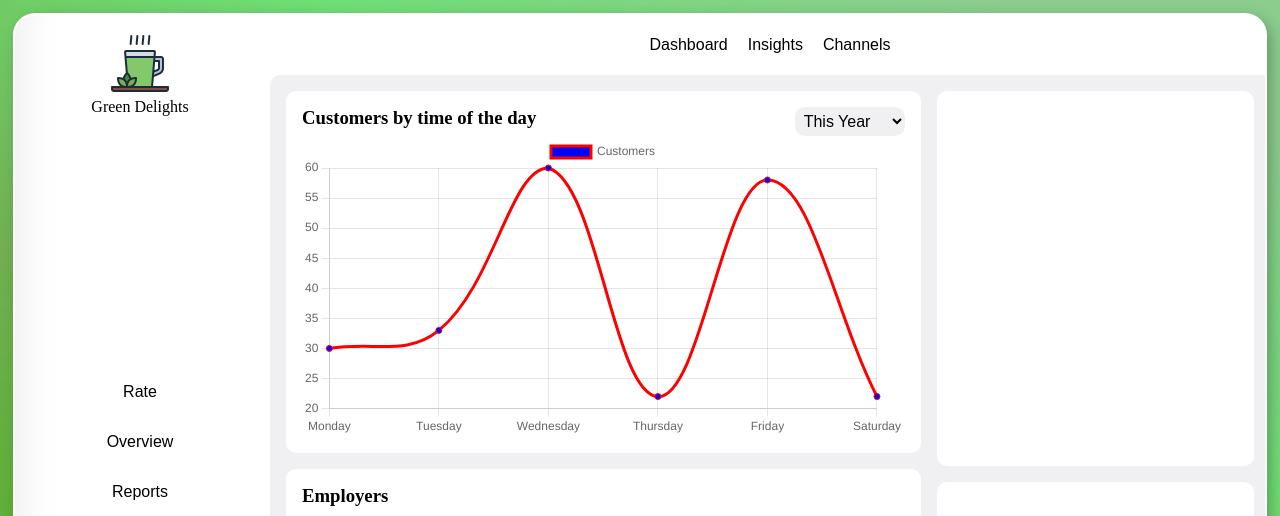
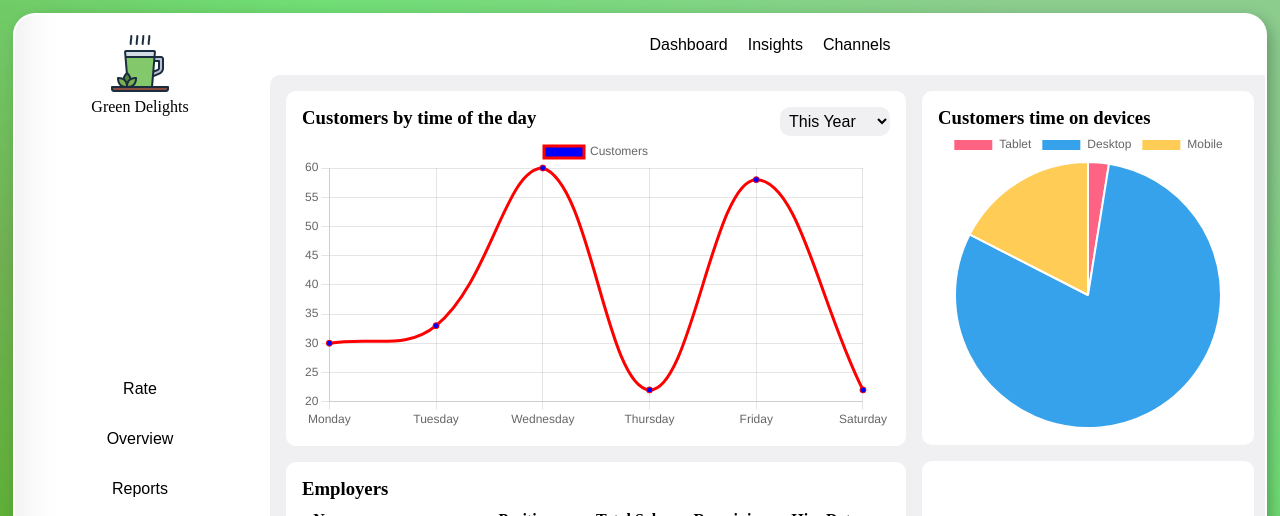
Before and after one commit to Freedy-R/dashboard, a React (Create React App) app: page / in a window 1280 px wide. Shown: the top 516 px of the page. Built offline with nearby package versions, Linux system fonts and the light colour scheme.

Commit message:
section Customer Devices add static pie chart

```diff
--- a/src/components/elements/AllCharts.js
+++ b/src/components/elements/AllCharts.js
@@ -1,8 +1,9 @@
-import { Chart as ChartJS, LineElement, PointElement, CategoryScale, LinearScale, Tooltip, Legend } from "chart.js"
-import { Line } from "react-chartjs-2";
+import { Chart as ChartJS,LineElement, PointElement, CategoryScale, LinearScale, Tooltip, Legend, ArcElement } from "chart.js"
+import { Line, Pie } from "react-chartjs-2";
 
 ChartJS.register(
     LineElement,
+    ArcElement,
     PointElement,
     CategoryScale,
     LinearScale,
@@ -10,26 +11,48 @@ ChartJS.register(
     Legend,
 );
 
-const LineChart = () => {
+export const LineChart = () => {
     const data = {
-        labels: ['Monday' , 'Tuesday' , 'Wednesday' , 'Thursday', 'Friday', 'Saturday' ],
+        labels: ['Monday', 'Tuesday', 'Wednesday', 'Thursday', 'Friday', 'Saturday'],
         datasets: [{
             label: 'Customers',
-            data: [30, 33, 60,22,58,22],
+            data: [30, 33, 60, 22, 58, 22],
             borderColor: 'red',
             backgroundColor: 'blue',
             tension: 0.4
         }]
     }
-    const options = {
-
-    }
+    const options = {}
     return (
         <>
-            <div  className="customerVisit">
+            <div className="customerVisit">
                 <Line data={data} options={options}></Line>
             </div>
         </>
     )
 }
-export default LineChart;
+export const CustomersDevices = () => {
+    const data = {
+        labels: ['Tablet', 'Desktop', 'Mobile'],
+        datasets: [{
+            data: [2.5,79.2,17.3],
+            backgroundColor: [
+                'rgb(255, 99, 132)',
+                'rgb(54, 162, 235)',
+                'rgb(255, 205, 86)'
+              ],
+              hoverOffset: 4
+        }],
+    }
+    const options = {
+        type: 'pie',
+        data: data,
+    }
+    return (
+        <>
+            <div className="customersDevices">
+                <Pie data={data} options={options}></Pie>
+            </div>
+        </>
+    )
+}
--- a/src/components/elements/SectionsView.js
+++ b/src/components/elements/SectionsView.js
@@ -1,4 +1,4 @@
-import LineChart from "./AllCharts";
+import {LineChart,CustomersDevices} from "./AllCharts";
 import profile from "../../assets/rating.png"
 
 const SectionsView = () => {
@@ -38,7 +38,10 @@ const SectionsView = () => {
                     <div className="dashboard_sections_view--element"></div>
                 </div>
                 <div className="dashboard_sections_view--right">
-                    <div className="dashboard_sections_view--element"></div>
+                    <div className="dashboard_sections_view--element">
+                        <h3>Customers time on devices</h3>
+                        <CustomersDevices></CustomersDevices>
+                    </div>
                     <div className="dashboard_sections_view--element"></div>
                 </div>
             </section>
--- a/src/style/sections.css
+++ b/src/style/sections.css
@@ -26,16 +26,6 @@
   font-size: 1.3rem;
 }
 
-.btnBack {
-  width: 32px;
-  height: 32px;
-  margin: 3px;
-  border-radius: 80%;
-  color: black;
-  background-color: var(--bgSectionButton_colour);
-  border: none;
-}
-
 .dashboard_sections_view {
   position: relative;
   display: grid;
@@ -54,6 +44,10 @@
   grid-template-columns: 100%;
   grid-template-rows: min-content 1fr 1fr;
 }
+.dashboard_sections_view--right {
+  grid-template-columns: 100%;
+  grid-template-rows: min-content 1fr;
+}
 .dashboard_sections_view--element {
   position: relative;
   background-color: white;
@@ -61,6 +55,7 @@
   padding: 1rem;
 }
 
+/* Customers chart section */
 .dashboard_sections_view--left > .dashboard_sections_view--element:first-child {
   display: grid;
   background-color: white;
@@ -78,6 +73,8 @@
   padding: 5px;
   margin-left: auto;
 }
+
+/* customerVisit chart style */
 .customerVisit {
   position: relative;
   grid-column: 1/-1;
@@ -91,6 +88,8 @@
   height: fit-content;
   gap: 10px;
 }
+
+/* Employers table */
 .customers_table > figure {
   position: relative;
   display: grid;
```
